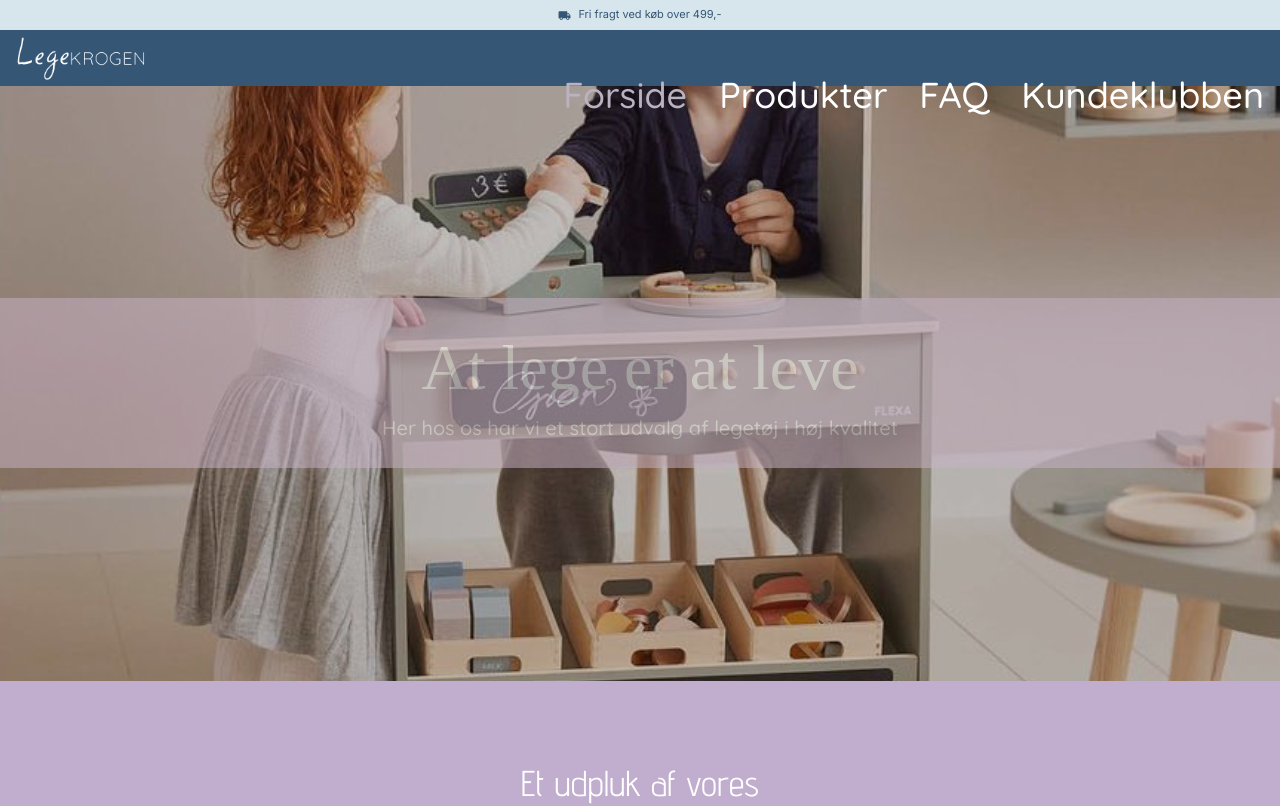
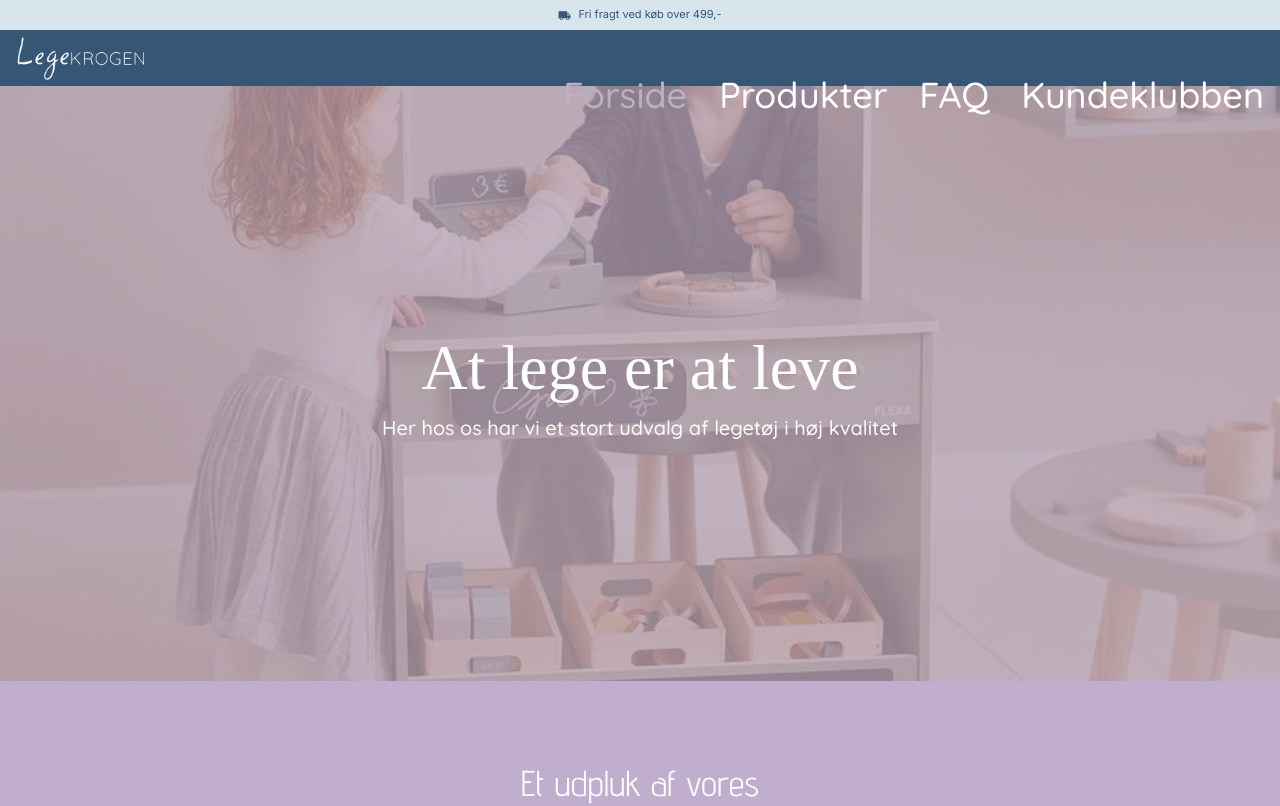
Before and after one commit to JeppeFH/legekrogen--semesteropgave-, a React (Vite) app: page / in a window 1280 px wide. Shown: the top 806 px of the page. Built offline with nearby package versions, Linux system fonts and the light colour scheme; no server answers; a web font is replaced by a local one.

Commit message:
changes to bagground opacity on pagehero + membersub popup message
also changes to height of heroOverlay bagground-color on other pages

```diff
--- a/src/components/memberSubscription/memberSubscription.module.css
+++ b/src/components/memberSubscription/memberSubscription.module.css
@@ -54,8 +54,7 @@ textarea {
 }
 
 .applyMessageOverlay {
-  background-color: #9478a8;
-  opacity: 0.7;
+  background-color: rgba(148, 120, 168, 0.79);
   max-width: 100%;
   height: 680px;
   padding-top: 10px;
--- a/src/components/pageHero/PageHero.jsx
+++ b/src/components/pageHero/PageHero.jsx
@@ -1,12 +1,15 @@
 import styles from "./pageHero.module.css";
 
-const PageHero = ({ heroImg, title, subtitle, tagline }) => {
+const PageHero = ({ heroImg, title, subtitle, tagline, heroOverlayHeight }) => {
   return (
     <header
       className={styles.hero}
       style={{ backgroundImage: `url(${heroImg})` }}
     >
-      <div>
+      <div
+        className={styles.heroOverlay}
+        style={{ height: heroOverlayHeight || "100%" }}
+      >
         <h1>{title}</h1>
         <h2>{subtitle}</h2>
         <p>{tagline}</p>
--- a/src/components/pageHero/pageHero.module.css
+++ b/src/components/pageHero/pageHero.module.css
@@ -12,10 +12,10 @@
   color: white;
 }
 
-.hero div {
-  background-color: #c6b2c4;
-  opacity: 53%;
+.heroOverlay {
+  background-color: rgba(198, 178, 196, 0.68);
   width: 100%;
+  align-content: center;
 }
 
 .hero h1 {
--- a/src/pages/faq/Faq.jsx
+++ b/src/pages/faq/Faq.jsx
@@ -14,6 +14,7 @@ const Faq = () => {
           subtitle="SPØRGSMÅL"
           tagline="Måske er de allerede besvaret herunder. Ellers er du altid velkommen til at kontakte os."
           heroImg={heroImg}
+          heroOverlayHeight="50%"
         />
 
         <FaqQuestions />
--- a/src/pages/memberclub/Memberclub.jsx
+++ b/src/pages/memberclub/Memberclub.jsx
@@ -12,6 +12,7 @@ const Memberclub = () => {
         subtitle="KUNDEKLUB"
         tagline="og få eksklusive nyheder før alle andre"
         heroImg={heroImg}
+        heroOverlayHeight="45%"
       />
 
       <MemberSubsciption />
--- a/src/pages/products/Products.jsx
+++ b/src/pages/products/Products.jsx
@@ -13,11 +13,12 @@ const Products = () => {
 
   return (
     <>
-      <article>
+      <article className={styles.productPage}>
         <PageHero
           title="På udkig efter nyt"
           subtitle="LEGETØJ?"
           heroImg={heroImg}
+          heroOverlayHeight="35%"
         />
 
         <SectionHeader title="Alt vores" subtitle="Legetøj" />
```
